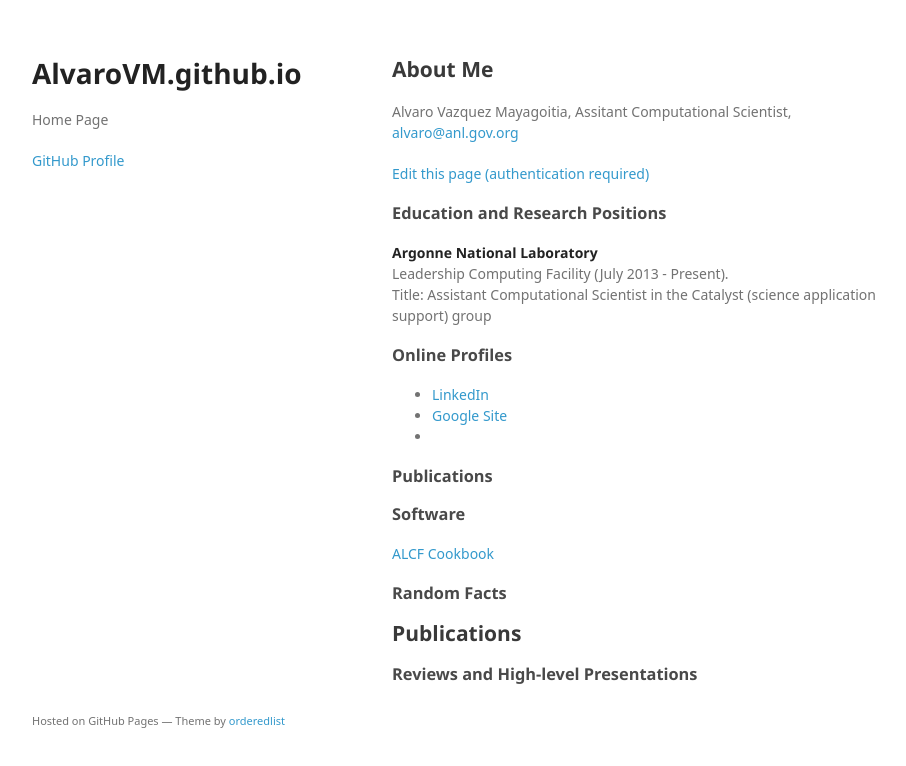
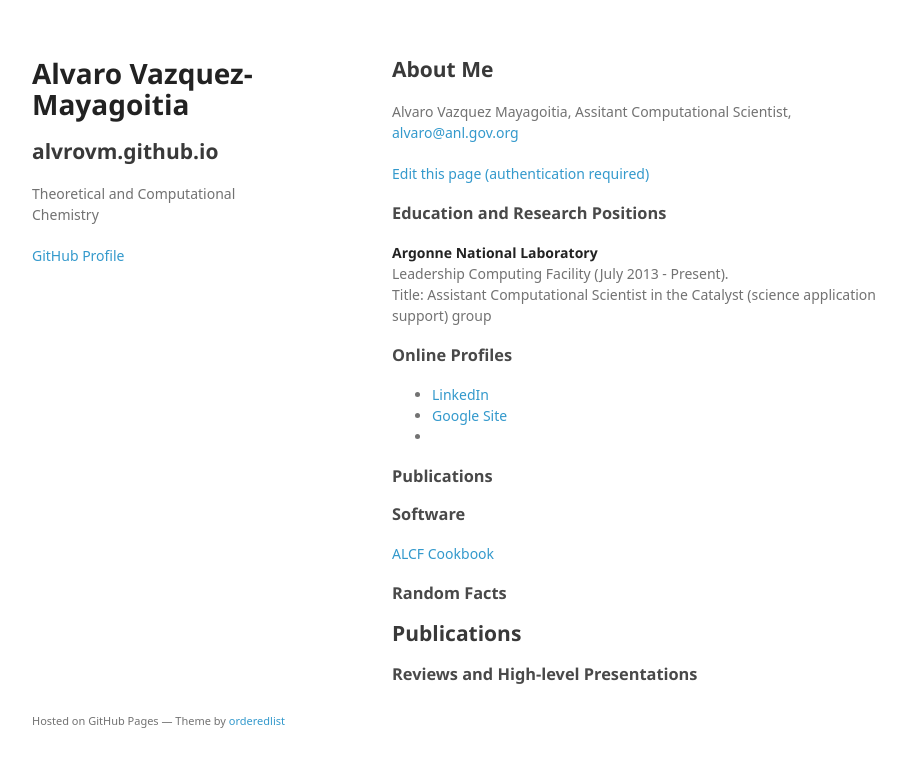
Before and after one commit to alvarovm/alvarovm.github.io, a plain HTML site: page index.html in a window 1280 px wide. Shown: the whole page, without its empty margins (178-1084 px from the left). Drawn offline with Linux system fonts and the light colour scheme; a web font is replaced by a local one.

Commit message:
new header

```diff
--- a/index.html
+++ b/index.html
@@ -15,8 +15,9 @@
   <body>
     <div class="wrapper">
       <header>
-        <h1>AlvaroVM.github.io</h1>
-        <p>Home Page</p>
+        <h1>Alvaro Vazquez-Mayagoitia</h1>
+        <h2>alvrovm.github.io</h2>
+        <p>Theoretical and Computational Chemistry</p>
 
 
         <p class="view"><a href="https://github.com/alvarovm">GitHub Profile</a></p>
```
